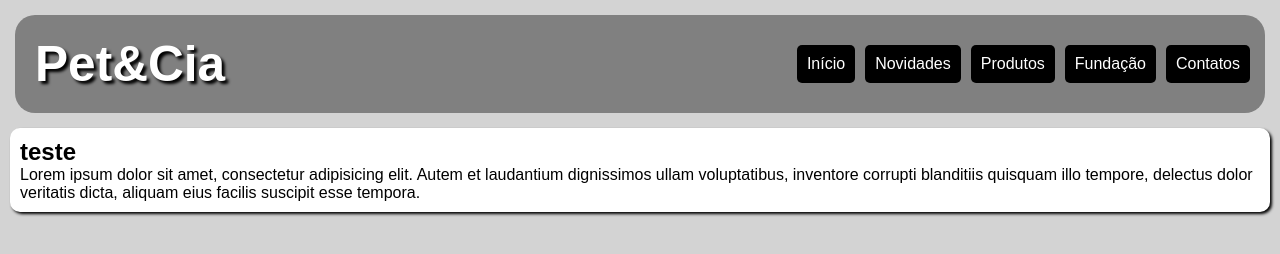
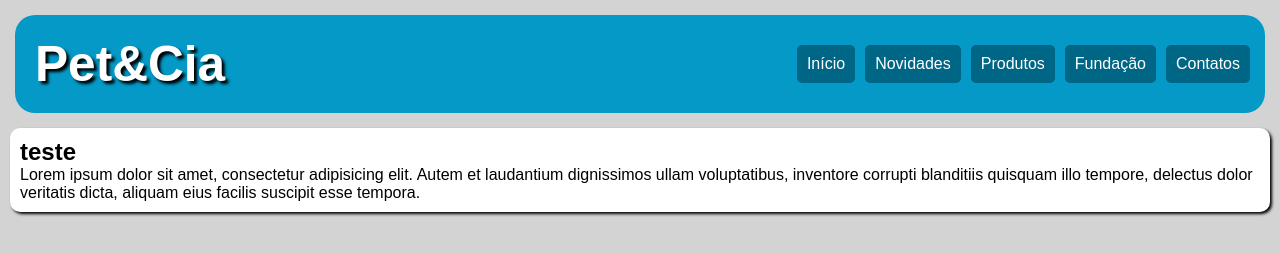
Before and after one commit to EquipeUVA/Pet-Cia, a plain HTML site: page fundação.html in a window 1280 px wide. Drawn offline with Linux system fonts and the light colour scheme.

```diff
--- a/style.css
+++ b/style.css
@@ -15,7 +15,7 @@
 
 /* Configurações de Menu e logo*/
 header { /* Configurações do Container header */
-    background-color: grey;
+    background-color: rgb(4, 153, 199);
     color: white;
     padding: 10px;
     margin: 15px;
@@ -41,7 +41,7 @@
 }
 
 header>nav>a { /* Configurações dos itens do nav */
-    background-color: rgb(0, 0, 0);
+    background-color: rgb(0, 102, 133);
     color: rgb(255, 255, 255);
     padding: 10px;
     margin: 5px;
```
Also changed, not shown: index.html (+3 -2 lines), imagens/favicon.icon.png (added).
